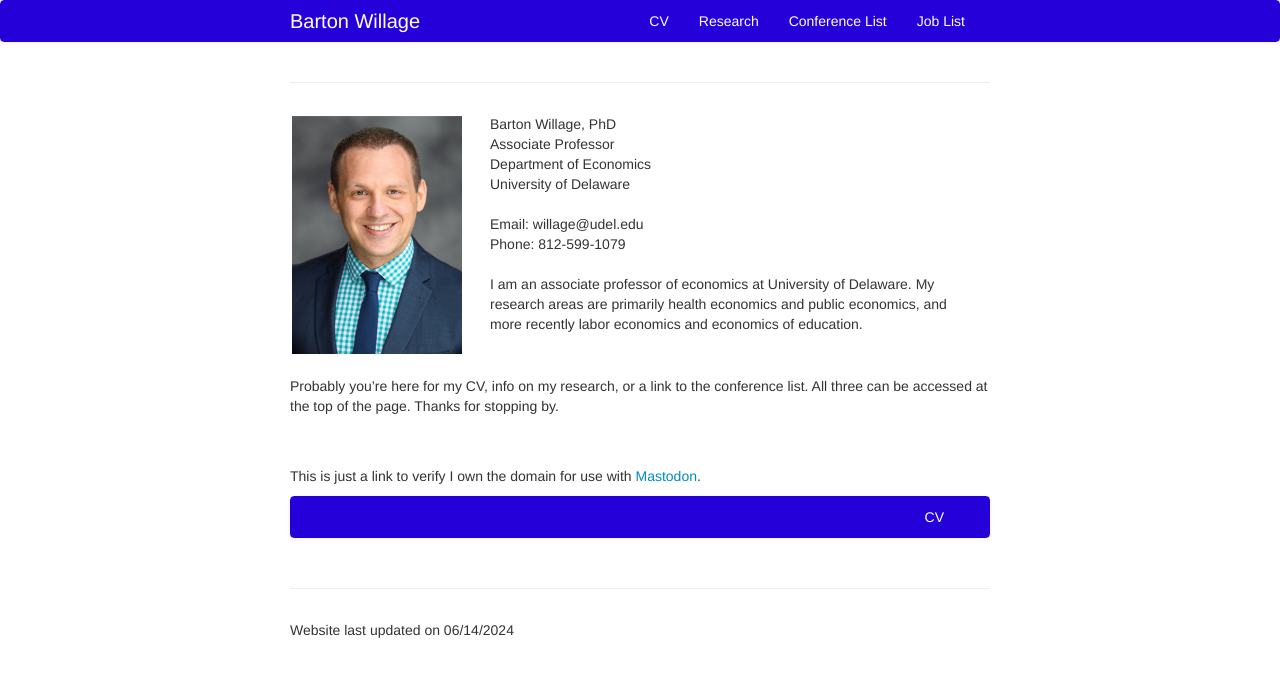
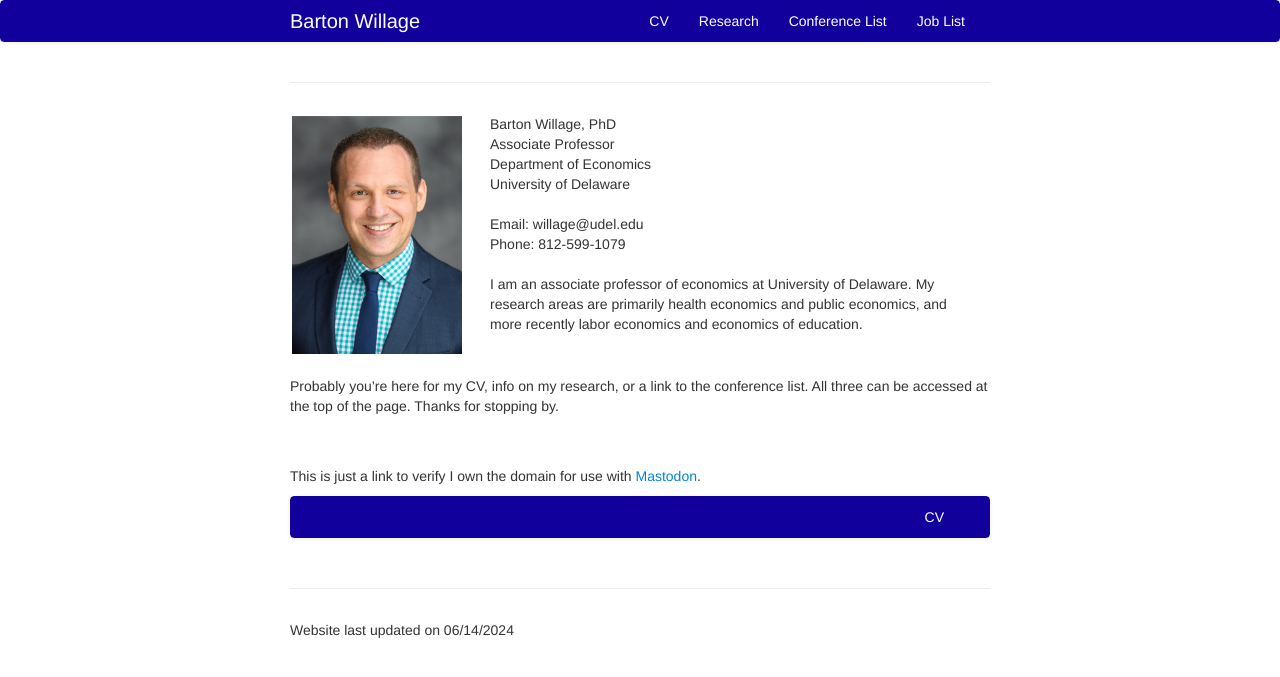
Before and after one commit to bjwillage/bjwillage.github.io, a Jekyll site: the page built from index.md, in a window 1280 px wide. Shown: the top 677 px of the page. Built offline with Jekyll 4.4.1, drawn with Linux system fonts in a browser that asks for light colours.

Commit message:
Update kbroman.css

```diff
--- a/assets/themes/twitter/css/kbroman.css
+++ b/assets/themes/twitter/css/kbroman.css
@@ -94,13 +94,13 @@ h1, h2, h3, h4 {
    padding-left:20px;
    padding-right:20px;
    background-color:#fafafa;
-   background-image:-moz-linear-gradient(top, #2600D9, #2600D9);
-   background-image:-webkit-gradient(linear, 0 0, 0 100%, from(#2600D9), to(#2600D9));
-   background-image:-webkit-linear-gradient(top, #2600D9, #2600D9);
-   background-image:-o-linear-gradient(top, #2600D9, #2600D9);
-   background-image:linear-gradient(to bottom, #2600D9, #2600D9);
+   background-image:-moz-linear-gradient(top, #12009d, #12009d);
+   background-image:-webkit-gradient(linear, 0 0, 0 100%, from(#12009d), to(#12009d));
+   background-image:-webkit-linear-gradient(top, #12009d, #12009d);
+   background-image:-o-linear-gradient(top, #12009d, #12009d);
+   background-image:linear-gradient(to bottom, #12009d, #12009d);
    background-repeat:repeat-x;filter:progid:DXImageTransform.Microsoft.gradient(startColorstr='#ffffffff', endColorstr='#fff2f2f2', GradientType=0);
-   border:1px solid #2600D9;
+   border:1px solid #12009d;
    -webkit-border-radius:4px;
    -moz-border-radius:4px;
    border-radius:4px;
```
